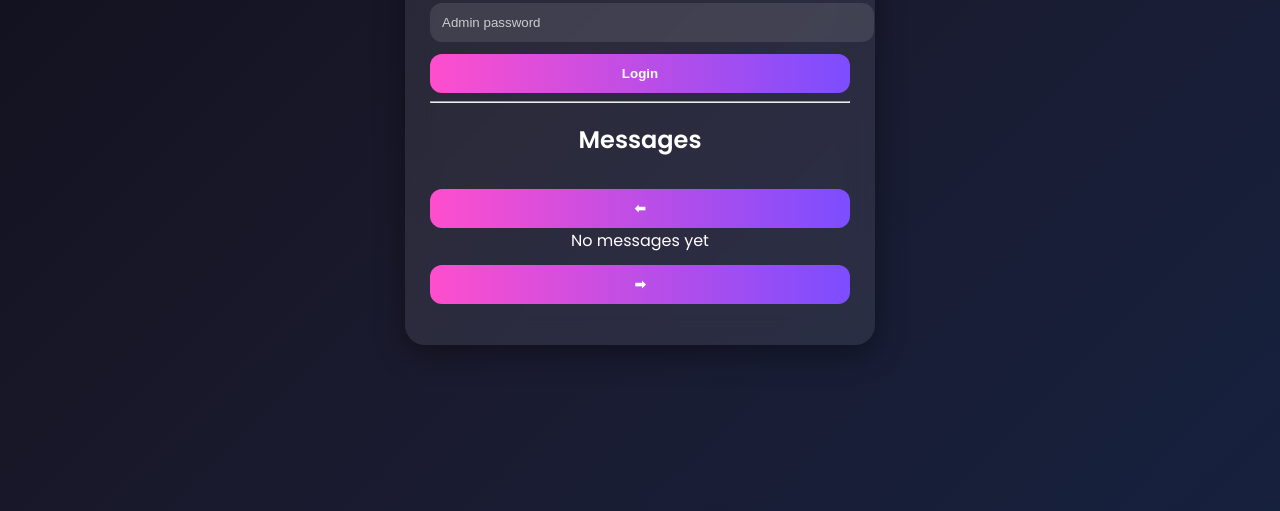
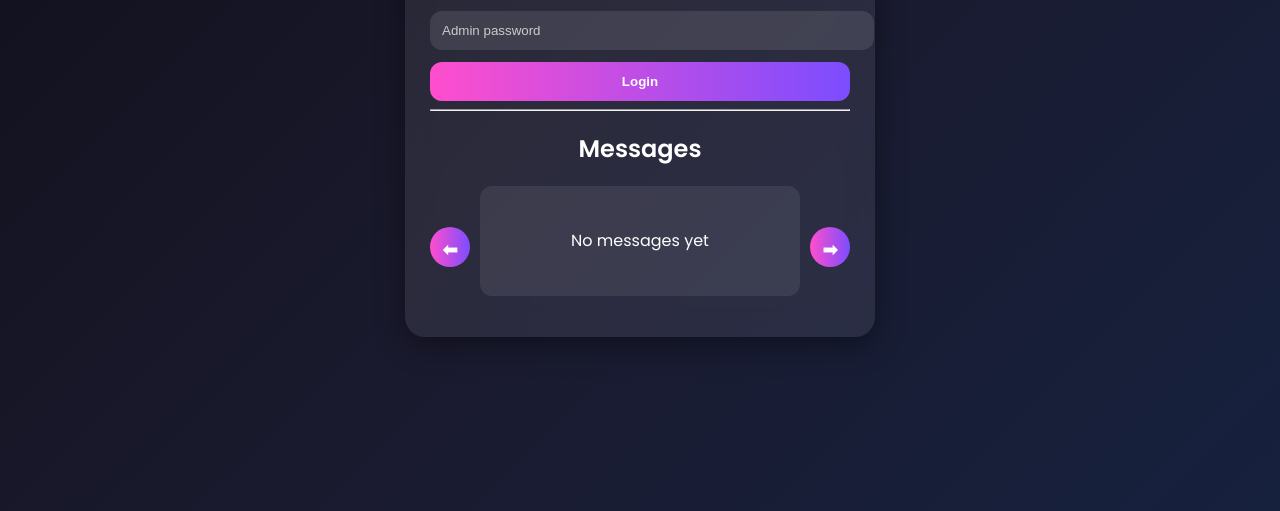
Before and after one commit to Psyiron/anonymous-app, a website: page public/admin.html in a window 1280 px wide. Shown: the part 289-800 px from the top of the page. Drawn offline with Linux system fonts and the light colour scheme.

Commit message:
Update style.css

```diff
--- a/public/style.css
+++ b/public/style.css
@@ -79,3 +79,34 @@ a {
   text-align: left;
   font-size: 13px;
 }
+
+.carousel {
+  display: flex;
+  align-items: center;
+  justify-content: space-between;
+  margin-top: 20px;
+}
+
+.carousel button {
+  width: 40px;
+  height: 40px;
+  border-radius: 50%;
+  font-size: 18px;
+  background: linear-gradient(90deg, #ff4ecd, #7c4dff);
+  border: none;
+  color: white;
+  cursor: pointer;
+}
+
+#messageBox {
+  flex: 1;
+  margin: 0 10px;
+  padding: 15px;
+  background: rgba(255,255,255,0.08);
+  border-radius: 12px;
+  min-height: 80px;
+  display: flex;
+  align-items: center;
+  justify-content: center;
+  text-align: center;
+}
```
